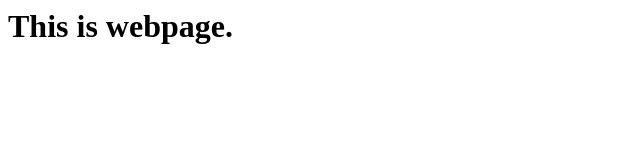
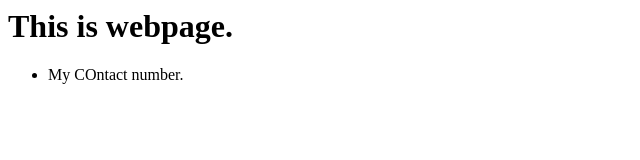
Before and after one commit to amdollar/my-profile-demo-0909, a plain HTML site: page website/index.html in a window 1280 px wide. Shown: the whole page, without its empty margins (0-640 px from the left). Drawn offline with Linux system fonts and the light colour scheme.

Commit message:
Modified my profile page

```diff
--- a/website/index.html
+++ b/website/index.html
@@ -2,5 +2,7 @@
 
 
 <h1> This is webpage. </h1>
-
+    <ul>
+        <li>My COntact number.</li>
+        </ul>
 </html>
```
